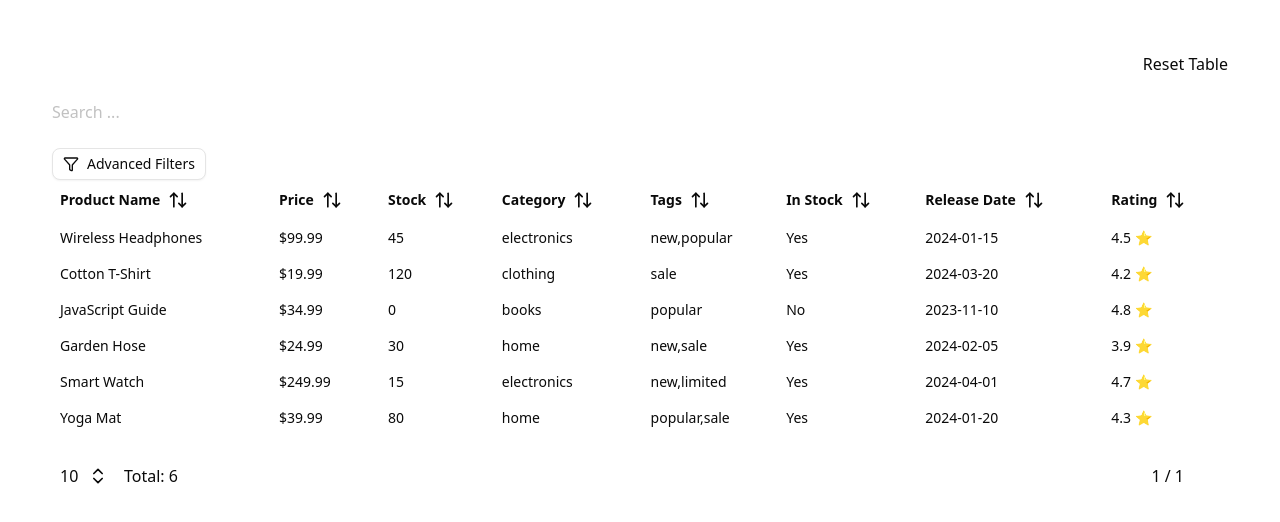
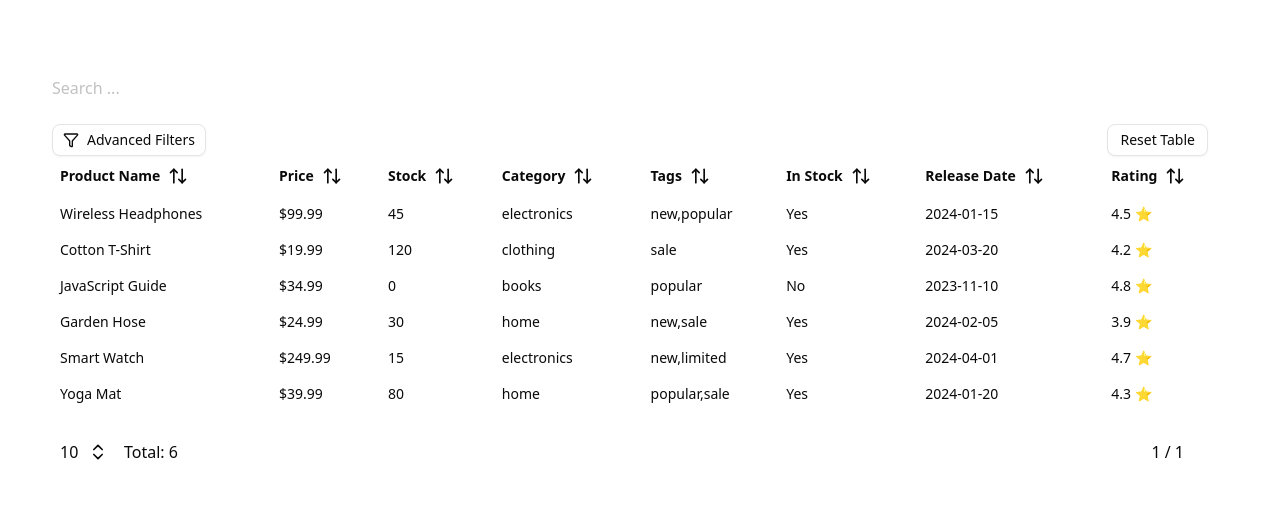
Before and after one commit to ryanpetit/advanced-datatable, a React app: page / in a window 1280 px wide. Shown: the top 522 px of the page. Built offline with nearby package versions, Linux system fonts and the light colour scheme; the HTML template or start-up script is replaced by a standard one.

Commit message:
Replace button with Button component for reset action

```diff
--- a/src/components/data-table.tsx
+++ b/src/components/data-table.tsx
@@ -14,6 +14,7 @@ import { Table, TableBody, TableCell, TableHead, TableHeader, TableRow } from "@
 import Pagination from "./data-table-pagination"
 import { ArrowUpDown } from "lucide-react"
 import { type JSX, useState, useMemo } from "react"
+import { Button } from "./ui/button"
 
 interface DataTableProps<TData, TValue> {
   columns: ColumnDef<TData, TValue>[]
@@ -63,17 +64,21 @@ export function DataTable<TData, TValue>({
 
   return (
     <div className="w-full h-full flex flex-col justify p-5 rounded-md flex-1">
-      <button
-        className="flex justify-end w-full hover:cursor-pointer"
-        onClick={() => {
-          table.reset()
-          table.resetColumnFilters()
-        }}
-      >
-        Reset Table
-      </button>
       {Search && <Search table={table} />}
-      {AdvancedFilter && <AdvancedFilter table={table} />}
+      <div className="flex justify-between">
+        {AdvancedFilter && <AdvancedFilter table={table} />}
+        <Button
+          variant="outline"
+          size="sm"
+          className="hover:cursor-pointer mr-5"
+          onClick={() => {
+            table.reset()
+            table.resetColumnFilters()
+          }}
+        >
+          Reset Table
+        </Button>
+      </div>
       <Table>
         <TableHeader>
           {table.getHeaderGroups().map((headerGroup) => (
```
